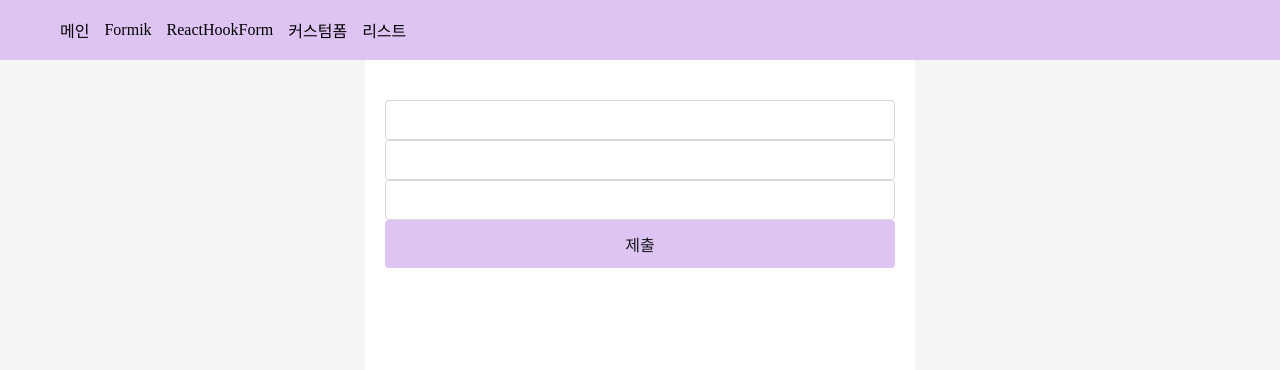
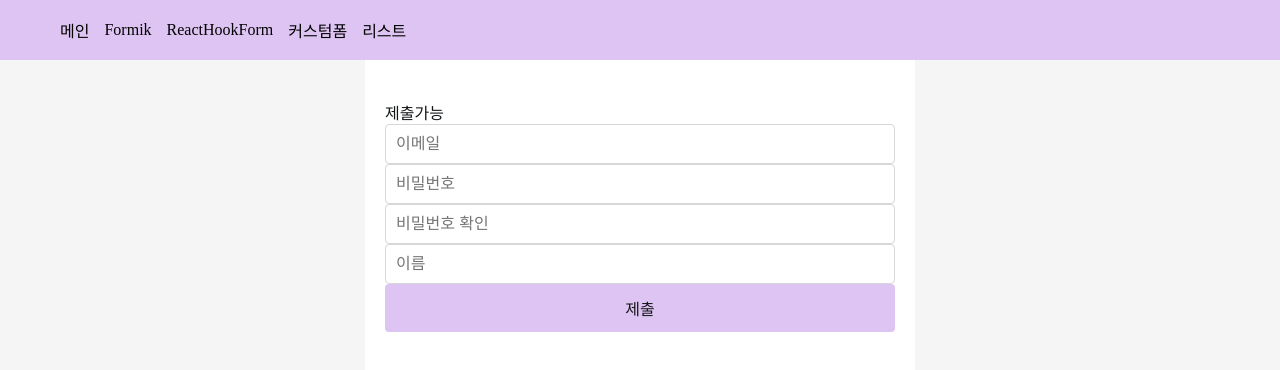
Before and after one commit to Abangpa1ace/Next13-Practice, a Next.js app: page /formik in a window 1280 px wide. Shown: the top 370 px of the page. Built offline with nearby package versions, Linux system fonts and the light colour scheme.

Commit message:
[feat/hook-form] Yup validation 추가

```diff
--- a/app/formik/page.tsx
+++ b/app/formik/page.tsx
@@ -3,6 +3,8 @@ import styled from '@emotion/styled';
 import { ErrorMessage, Field, Form, Formik, FormikErrors } from 'formik';
 import BaseButton from '../../components/common/button/BaseButton';
 import BaseInput from '../../components/common/input/BaseInput';
+import * as Yup from 'yup';
+
 
 type InitialValuesType = {
   email: string;
@@ -18,18 +20,25 @@ const initialValues = {
   name: '',
 }
 
-const validate = (values: InitialValuesType): object => {
-  const errors = {};
+// const validate = (values: InitialValuesType): object => {
+//   const errors = {};
 
-  for (const key in values) {
-    const value = values[key as keyof InitialValuesType];
-    if (key === 'email' && !/^[0-9a-zA-Z]([-_\.]?[0-9a-zA-Z])*@[0-9a-zA-Z]([-_\.]?[0-9a-zA-Z])*\.[a-zA-Z]{2,3}$/i.test(value)) {
-      errors.email = '올바르지 않은 이메일 형식입니다.'
-    }
-  }
+//   for (const key in values) {
+//     const value = values[key as keyof InitialValuesType];
+//     if (key === 'email' && !/^[0-9a-zA-Z]([-_\.]?[0-9a-zA-Z])*@[0-9a-zA-Z]([-_\.]?[0-9a-zA-Z])*\.[a-zA-Z]{2,3}$/i.test(value)) {
+//       errors.email = '올바르지 않은 이메일 형식입니다.'
+//     }
+//   }
 
-  return errors;
-}
+//   return errors;
+// }
+
+const validationSchema = Yup.object({
+  email: Yup.string().email('유효하지 않은 이메일입니다.').required('이메일을 입력해주세요.'),
+  password: Yup.string().min(8, '비밀번호는 8자 이상입니다.').max(20, '비밀번호는 20자 이하힙니다.').matches(/^(?=.*[a-z])(?=.*[A-Z])(?=.*\d)(?=.*[@$!%*?&])[A-Za-z\d@$!%*?&]{8,20}$/, '비밀번호는 영문, 숫자, 특수문자가 반드시 포함되어야 합니다.').required('비밀번호를 입력해주세요.'),
+  passwordConfirm: Yup.string().min(8, '비밀번호는 8자 이상입니다.').max(20, '비밀번호는 20자 이하힙니다.').matches(/^(?=.*[a-z])(?=.*[A-Z])(?=.*\d)(?=.*[@$!%*?&])[A-Za-z\d@$!%*?&]{8,20}$/, '비밀번호는 영문, 숫자, 특수문자가 반드시 포함되어야 합니다.').oneOf([Yup.ref('password')], '비밀번호가 일치하지 않습니다.').required('비밀번호를 입력해주세요.'),
+  name: Yup.string().required('이름을 입력해주세요.')
+})
 
 function FormikPage(): JSX.Element {
   const handleSubmit = (values: object, { setSubmitting }) => {
@@ -42,16 +51,21 @@ function FormikPage(): JSX.Element {
     <Container>
       <Formik
         initialValues={initialValues}
-        validate={validate}
+        // validate={validate}
+        validationSchema={validationSchema}
         onSubmit={handleSubmit}
       >
-        {({ values, errors, isSubmitting, handleChange, handleBlur, handleSubmit }) => {
+        {({ values, errors, isSubmitting, handleChange, handleBlur, handleSubmit, isValid }) => {
           return (
             <Form onSubmit={handleSubmit}>
-              <BaseInput name='email' as={Field} hasError={Boolean(errors.email)} />
+              <>{isValid ? '제출가능' : '제출불가'}</>
+              <BaseInput name='email' placeholder="이메일" as={Field} hasError={Boolean(errors.email)} />
               <ErrorMessage name="email" />
-              <BaseInput name="password" onChange={handleChange} onBlur={handleBlur} value={values.password} />
-              <BaseInput name="name" as={Field} />
+              <BaseInput name="password" placeholder="비밀번호" as={Field} />
+              <ErrorMessage name="password" />
+              <BaseInput name="passwordConfirm" placeholder="비밀번호 확인" as={Field} />
+              <ErrorMessage name="passwordConfirm" />
+              <BaseInput name="name" placeholder="이름" as={Field} />
               <BaseButton type="submit">{isSubmitting ? '제출중...' : '제출'}</BaseButton>
             </Form>
           )
--- a/components/form/shared/inputs/InputText.tsx
+++ b/components/form/shared/inputs/InputText.tsx
@@ -35,8 +35,6 @@ function InputText({
   )
 }
 
-<<<<<<< HEAD
-=======
 const Input = styled.input<{ isError?: boolean }>`
   width: 100%;
   height: 40px;
@@ -49,14 +47,10 @@ const Input = styled.input<{ isError?: boolean }>`
     outline: none !important;
     border: 2px solid #b581de;
   }
-<<<<<<< HEAD
-=======
 
   ${({ isError }) => isError && css`
     border: 2px solid #f77465 !important;
   `}
->>>>>>> ee940ad43e5b624225edb0082b8f1ba41d435896
 `;
 
->>>>>>> main
 export default InputText
--- a/utils/error.ts
+++ b/utils/error.ts
@@ -5,7 +5,7 @@ export const handlerObject: ErrorTypeKeyObject<(value: string, payload?: any) =>
   minLength: (value, length) => value.length >= length,
   maxLength: (value, length) => value.length <= length,
   allowLwrNum: (value) => /^[a-z0-9]*$/.test(value),
-  needUprLwrNumChr: (value) => /^(?=.*[a-z])(?=.*[A-Z])(?=.*\d)(?=.*[@$!%*?&])[A-Za-z\d@$!%*?&]{8,}$/.test(value),
+  needUprLwrNumChr: (value) => /^(?=.*[a-z])(?=.*[A-Z])(?=.*\d)(?=.*[@$!%*?&])[A-Za-z\d@$!%*?&]{8,20}$/.test(value),
   email: (value) => /^[0-9a-zA-Z]([-_\.]?[0-9a-zA-Z])*@[0-9a-zA-Z]([-_\.]?[0-9a-zA-Z])*\.[a-zA-Z]{2,3}$/i.test(value),
   equalPassword: (value) => {
     const passwordValue = Array.from(document.getElementsByTagName('input')).find(input => input.name === 'password')?.value;
```
